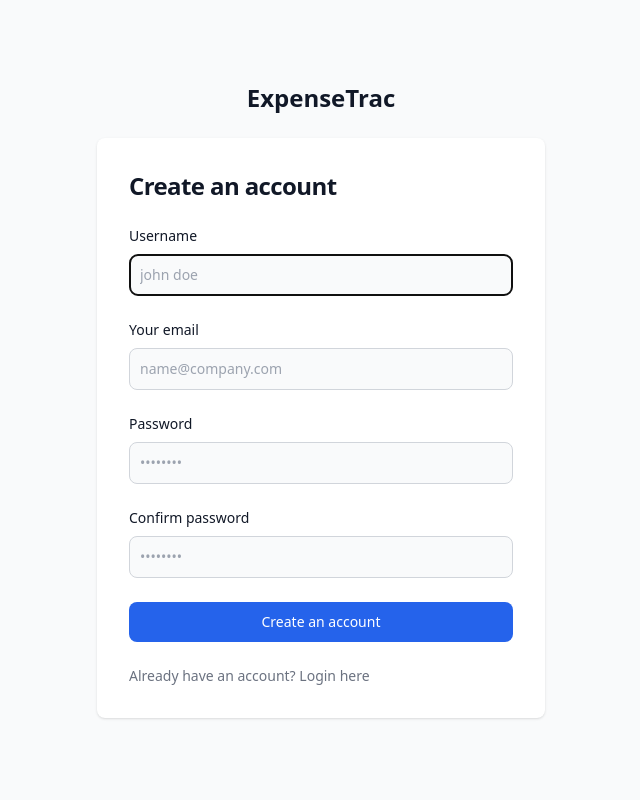
After one commit to Awwal12/ExpenseTrac, a Django app: page /register in a window 1280 px wide. The commit adds this page. Shown: the whole page, without its empty margins (319-959 px from the left). Run offline with Django 4.2, Linux system fonts and the light colour scheme; some libraries are stand-ins or nearby versions.

Commit message:
added registraton functionality

```diff
--- /dev/null
+++ b/expensetrac/expenseapp/forms.py
@@ -0,0 +1,55 @@
+from django.contrib.auth.forms import UserCreationForm
+from django.contrib.auth.models import User
+from django.contrib.auth.forms import AuthenticationForm
+from django.forms.widgets import PasswordInput, TextInput
+from django import forms
+
+
+
+
+# Register/Create User
+class CreateUserForm(UserCreationForm):
+    def __init__(self, *args, **kwargs):
+        super().__init__(*args, **kwargs)
+        self.fields['username'].widget.attrs.update({
+            'type':"text",
+            'name':"username",
+            'id':"username",
+            'class':"bg-gray-50 border border-gray-300 text-gray-900 sm:text-sm rounded-lg focus:ring-primary-600 focus:border-primary-600 block w-full p-2.5 dark:bg-gray-700 dark:border-gray-600 dark:placeholder-gray-400 dark:text-white dark:focus:ring-blue-500 dark:focus:border-blue-500",
+            'placeholder':"john doe",
+            'required':""
+        })
+        self.fields['email'].widget.attrs.update({
+            'type':"email",
+            'name':"email",
+            'id':"email",
+            'class':"bg-gray-50 border border-gray-300 text-gray-900 sm:text-sm rounded-lg focus:ring-primary-600 focus:border-primary-600 block w-full p-2.5 dark:bg-gray-700 dark:border-gray-600 dark:placeholder-gray-400 dark:text-white dark:focus:ring-blue-500 dark:focus:border-blue-500",
+            'placeholder':"name@company.com",
+            'required':""
+        })
+        self.fields['password1'].widget.attrs.update({
+            'type':"password",
+            'name':"password",
+            'id':"password",
+            'placeholder':"••••••••",
+            'class':"bg-gray-50 border border-gray-300 text-gray-900 sm:text-sm rounded-lg focus:ring-primary-600 focus:border-primary-600 block w-full p-2.5 dark:bg-gray-700 dark:border-gray-600 dark:placeholder-gray-400 dark:text-white dark:focus:ring-blue-500 dark:focus:border-blue-500",
+            'required':""
+        })
+        self.fields['password2'].widget.attrs.update({
+            'type':"password",
+            'name':"password",
+            'id':"password",
+            'placeholder':"••••••••",
+            'class':"bg-gray-50 border border-gray-300 text-gray-900 sm:text-sm rounded-lg focus:ring-primary-600 focus:border-primary-600 block w-full p-2.5 dark:bg-gray-700 dark:border-gray-600 dark:placeholder-gray-400 dark:text-white dark:focus:ring-blue-500 dark:focus:border-blue-500",
+            'required':""
+        })
+    class Meta:
+        model = User
+        fields = ['username', 'email', 'password1', 'password2']
+
+
+
+# Login a User
+class LoginForm(AuthenticationForm):
+    username = forms.CharField(widget=TextInput(attrs={'class': 'form-control', 'placeholder': 'Username'}))
+    password = forms.CharField(widget=PasswordInput(attrs={'class': 'form-control', 'placeholder': 'Password'}))
--- a/expensetrac/expenseapp/templates/base.html
+++ b/expensetrac/expenseapp/templates/base.html
@@ -8,7 +8,7 @@
     <title>
     {% block title %}{% endblock%}</title>
 </head>
-<body>
+<body style= 'color:bg-gray-800;'>
 {% if messages %}
 {% for message in messages %}
         <div id="alert-border-2" class="flex items-center p-4 mb-4 text-red-800 border-t-4 border-red-300 bg-red-50 dark:text-red-400 dark:bg-gray-800 dark:border-red-800" role="alert">
--- /dev/null
+++ b/expensetrac/expenseapp/templates/register.html
@@ -0,0 +1,120 @@
+{% extends 'base.html' %} {% block content %}
+<section class="bg-gray-50 dark:bg-gray-900">
+  <div
+    class="flex flex-col items-center justify-center px-6 py-8 mx-auto md:h-screen lg:py-0"
+  >
+    <a
+      href="#"
+      class="flex items-center mb-6 text-2xl font-semibold text-gray-900 dark:text-white"
+    >
+      ExpenseTrac
+    </a>
+    <div
+      class="w-full bg-white rounded-lg shadow dark:border md:mt-0 sm:max-w-md xl:p-0 dark:bg-gray-800 dark:border-gray-700"
+    >
+      <div class="p-6 space-y-4 md:space-y-6 sm:p-8">
+        <h1
+          class="text-xl font-bold leading-tight tracking-tight text-gray-900 md:text-2xl dark:text-white"
+        >
+          Create an account
+        </h1>
+        <form class="space-y-4 md:space-y-6" method="POST">
+          {% csrf_token %} {% if form.errors %}
+          <div
+            id="alert-2"
+            class="flex items-center p-4 mb-4 text-red-800 rounded-lg bg-red-50 dark:bg-gray-800 dark:text-red-400"
+            role="alert"
+          >
+            <svg
+              class="flex-shrink-0 w-4 h-4"
+              aria-hidden="true"
+              xmlns="http://www.w3.org/2000/svg"
+              fill="currentColor"
+              viewBox="0 0 20 20"
+            >
+              <path
+                d="M10 .5a9.5 9.5 0 1 0 9.5 9.5A9.51 9.51 0 0 0 10 .5ZM9.5 4a1.5 1.5 0 1 1 0 3 1.5 1.5 0 0 1 0-3ZM12 15H8a1 1 0 0 1 0-2h1v-3H8a1 1 0 0 1 0-2h2a1 1 0 0 1 1 1v4h1a1 1 0 0 1 0 2Z"
+              />
+            </svg>
+            <span class="sr-only">Info</span>
+            <div class="ml-3 text-sm font-medium">
+              Your Form Has Errors {% for field in form %} {% if field.errors %}
+              {{ field.errors }} {% endif %} {% endfor %}
+            </div>
+            <button
+              type="button"
+              class="ml-auto -mx-1.5 -my-1.5 bg-red-50 text-red-500 rounded-lg focus:ring-2 focus:ring-red-400 p-1.5 hover:bg-red-200 inline-flex items-center justify-center h-8 w-8 dark:bg-gray-800 dark:text-red-400 dark:hover:bg-gray-700"
+              data-dismiss-target="#alert-2"
+              aria-label="Close"
+            >
+              <span class="sr-only">Close</span>
+              <svg
+                class="w-3 h-3"
+                aria-hidden="true"
+                xmlns="http://www.w3.org/2000/svg"
+                fill="none"
+                viewBox="0 0 14 14"
+              >
+                <path
+                  stroke="currentColor"
+                  stroke-linecap="round"
+                  stroke-linejoin="round"
+                  stroke-width="2"
+                  d="m1 1 6 6m0 0 6 6M7 7l6-6M7 7l-6 6"
+                />
+              </svg>
+            </button>
+          </div>
+          {% endif %}
+          <div>
+            <label
+              for="username"
+              class="block mb-2 text-sm font-medium text-gray-900 dark:text-white"
+              >Username</label
+            >
+            {{form.username}}
+          </div>
+          <div>
+            <label
+              for="email"
+              class="block mb-2 text-sm font-medium text-gray-900 dark:text-white"
+              >Your email</label
+            >
+            {{form.email}}
+          </div>
+          <div>
+            <label
+              for="password"
+              class="block mb-2 text-sm font-medium text-gray-900 dark:text-white"
+              >Password</label
+            >
+            {{form.password1}}
+          </div>
+          <div>
+            <label
+              for="confirm-password"
+              class="block mb-2 text-sm font-medium text-gray-900 dark:text-white"
+              >Confirm password</label
+            >
+            {{form.password2}}
+          </div>
+          <button
+            type="submit"
+            class="w-full text-white bg-blue-600 hover:bg-blue-700 focus:ring-4 focus:outline-none focus:ring-blue-300 font-medium rounded-lg text-sm px-5 py-2.5 text-center dark:bg-blue-600 dark:hover:bg-blue-700 dark:focus:ring-primary-800"
+          >
+            Create an account
+          </button>
+          <p class="text-sm font-light text-gray-500 dark:text-gray-400">
+            Already have an account?
+            <a
+              href="#"
+              class="font-medium text-primary-600 hover:underline dark:text-primary-500"
+              >Login here</a
+            >
+          </p>
+        </form>
+      </div>
+    </div>
+  </div>
+</section>
+{% endblock%}
--- a/expensetrac/expenseapp/urls.py
+++ b/expensetrac/expenseapp/urls.py
@@ -3,5 +3,6 @@ from django.urls import path
 from . import views
 
 urlpatterns = [
-    path('dashboard', views.home, name='home'),
+    path('home', views.home, name='home'),
+    path('register', views.register, name='register'),
 ]
--- a/expensetrac/expenseapp/views.py
+++ b/expensetrac/expenseapp/views.py
@@ -1,5 +1,26 @@
-from django.shortcuts import render
-
+from django.shortcuts import render, redirect
+from django.contrib import messages
+from django.contrib.auth import authenticate, login, logout
+from .forms import CreateUserForm, LoginForm
 # Create your views here.
 def home(request):
     return render(request,'base.html')
+
+def register(request):
+    if request.method == 'POST':
+        form = CreateUserForm(request.POST)
+        if form.is_valid():
+            form.save()
+            # Authenticate and login
+            username = form.cleaned_data['username']
+            password = form.cleaned_data['password1']
+            user = authenticate(username=username, password=password)
+            login(request, user)
+            messages.success(
+                request, "You Have Successfully Registered! Welcome!")
+            return redirect('expenseapp:home')
+    else:
+        form = CreateUserForm()
+        return render(request, 'register.html', {'form': form})
+
+    return render(request, 'register.html', {'form': form})
--- a/expensetrac/expensetrac/urls.py
+++ b/expensetrac/expensetrac/urls.py
@@ -19,6 +19,6 @@ from django.urls import path, include
 
 urlpatterns = [
     path('admin/', admin.site.urls),
-    path('', include('expenseapp.urls')),
+    path('', include(('expenseapp.urls', 'expenseapp'), namespace='expenseapp')),
     path("__reload__/", include("django_browser_reload.urls")),
 ]
```
